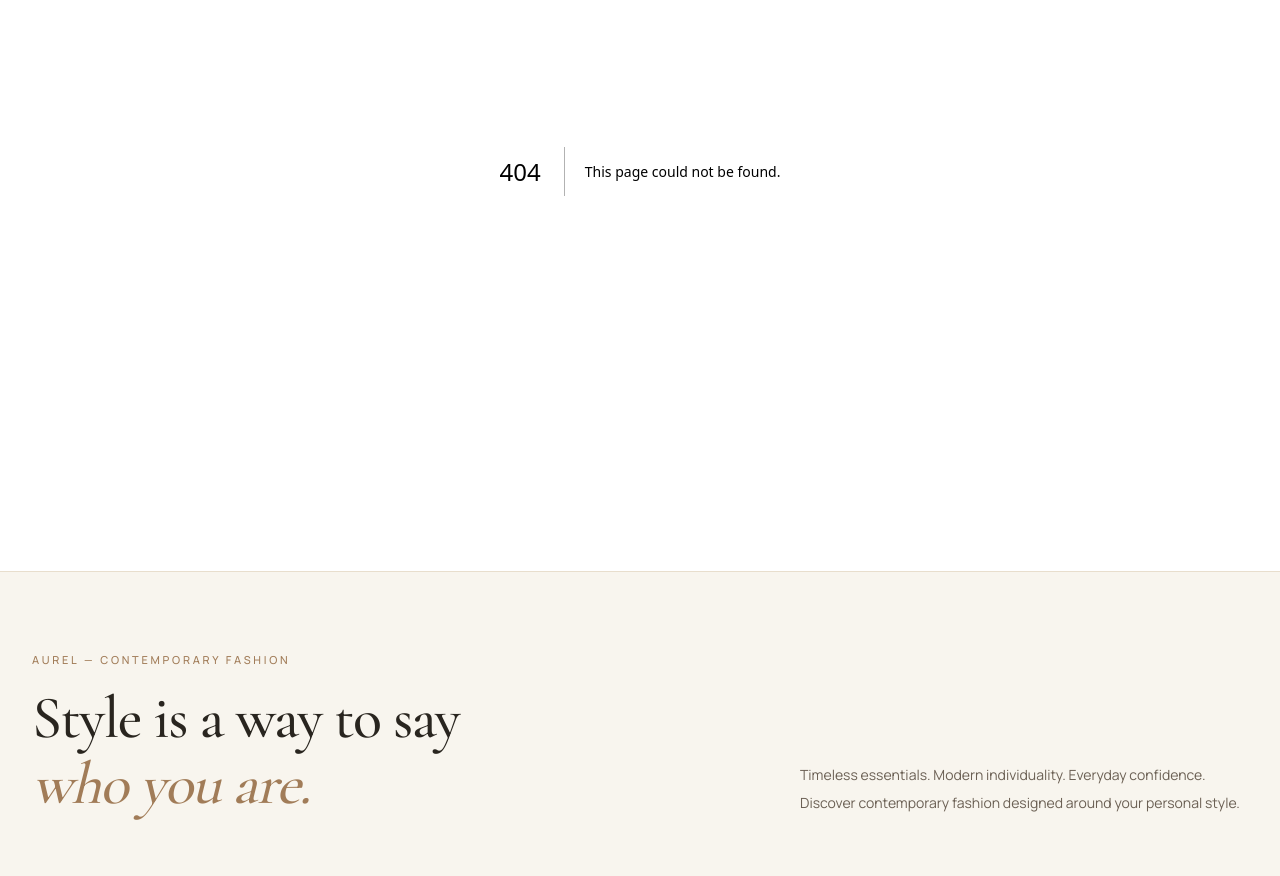
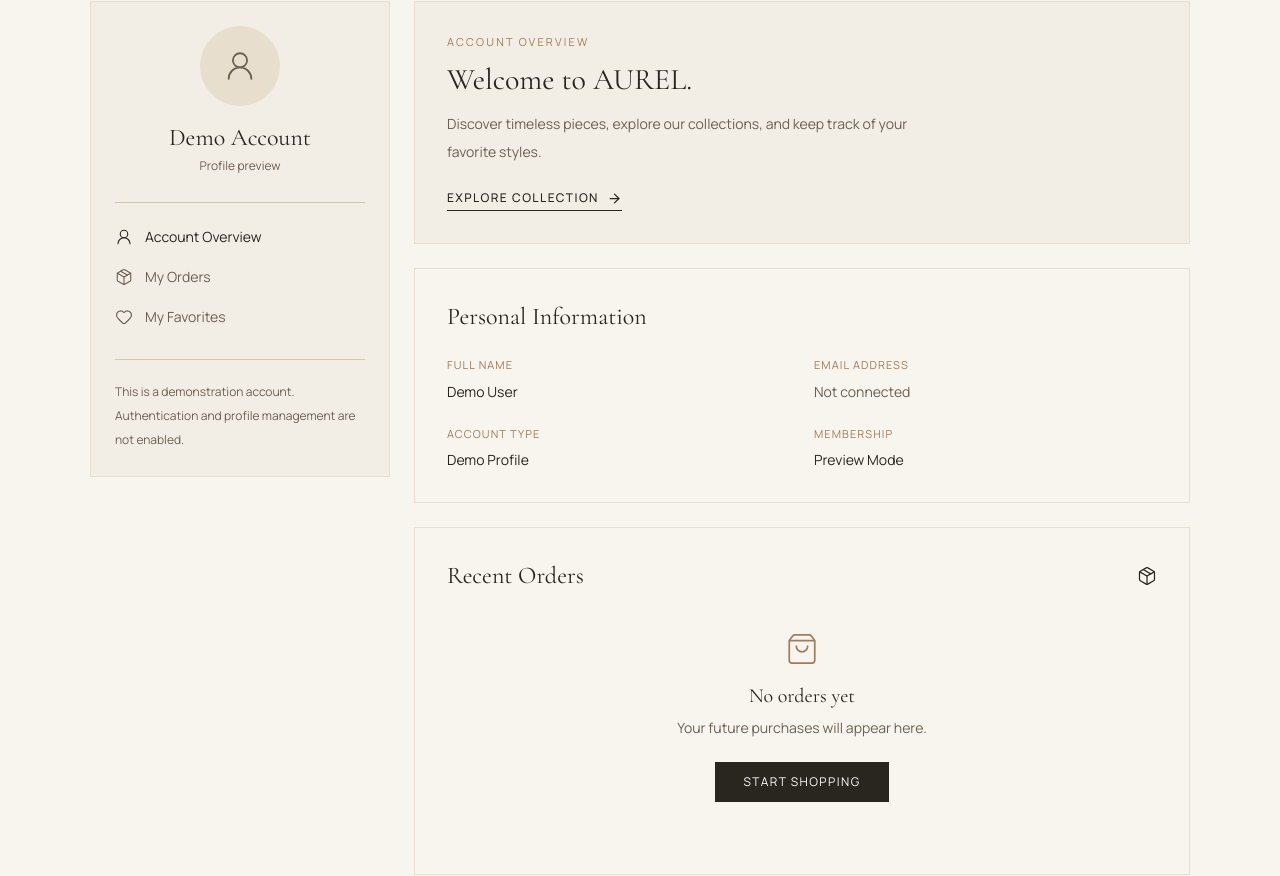
Before and after one commit to mntandrei/e-clothes-store, a Next.js app: page /account in a window 1280 px wide. Before the commit this address had no page. Shown: the part 337-1213 px from the top of the page. Built offline with nearby package versions, Linux system fonts and the light colour scheme.

Commit message:
added account page

```diff
--- /dev/null
+++ b/src/app/account/page.tsx
@@ -0,0 +1,182 @@
+
+import Link from "next/link";
+import {
+  UserRound,
+  Package,
+  Heart,
+  ArrowRight,
+  ShoppingBag,
+} from "lucide-react";
+
+export default function Account() {
+  return (
+    <main className="min-h-screen bg-[#f8f5ee] px-5 py-10 text-[#29251f] sm:px-8 lg:py-14">
+      <div className="mx-auto max-w-[1100px]">
+
+        {/* Page heading */}
+        <div className="mb-9 border-b border-[#d5c5ad] pb-7">
+          <p className="mb-3 text-[11px] uppercase tracking-[0.25em] text-[#a17c58]">
+            AUREL / PERSONAL SPACE
+          </p>
+
+          <h1 className="font-serif text-4xl sm:text-5xl">
+            My Account
+          </h1>
+
+          <p className="mt-3 text-sm text-[#6b6054]">
+            A personal space for your orders, details and favorites.
+          </p>
+        </div>
+
+        <div className="grid gap-6 lg:grid-cols-[300px_1fr]">
+
+          {/* Profile sidebar */}
+          <aside className="h-fit border border-[#e8decd] bg-[#f3eee5] p-6">
+            <div className="flex flex-col items-center border-b border-[#d5c5ad] pb-7 text-center">
+              <div className="flex size-20 items-center justify-center rounded-full bg-[#e8decd]">
+                <UserRound
+                  size={34}
+                  strokeWidth={1.3}
+                  className="text-[#6b6054]"
+                />
+              </div>
+
+              <h2 className="mt-4 font-serif text-2xl">
+                Demo Account
+              </h2>
+
+              <p className="mt-1 text-xs text-[#6b6054]">
+                Profile preview
+              </p>
+            </div>
+
+            <div className="space-y-5 pt-6">
+              <div className="flex items-center gap-3 text-sm">
+                <UserRound size={18} strokeWidth={1.5} />
+                <span>Account Overview</span>
+              </div>
+
+              <div className="flex items-center gap-3 text-sm text-[#6b6054]">
+                <Package size={18} strokeWidth={1.5} />
+                <span>My Orders</span>
+              </div>
+
+              <div className="flex items-center gap-3 text-sm text-[#6b6054]">
+                <Heart size={18} strokeWidth={1.5} />
+                <span>My Favorites</span>
+              </div>
+            </div>
+
+            <div className="mt-8 border-t border-[#d5c5ad] pt-5">
+              <p className="text-xs leading-6 text-[#6b6054]">
+                This is a demonstration account. Authentication
+                and profile management are not enabled.
+              </p>
+            </div>
+          </aside>
+
+          {/* Main content */}
+          <div className="flex flex-col gap-6">
+
+            {/* Welcome */}
+            <section className="border border-[#e8decd] bg-[#f3eee5] p-6 sm:p-8">
+              <p className="text-[11px] uppercase tracking-[0.2em] text-[#a17c58]">
+                ACCOUNT OVERVIEW
+              </p>
+
+              <h2 className="mt-3 font-serif text-3xl">
+                Welcome to AUREL.
+              </h2>
+
+              <p className="mt-3 max-w-lg text-sm leading-7 text-[#6b6054]">
+                Discover timeless pieces, explore our collections,
+                and keep track of your favorite styles.
+              </p>
+
+              <Link
+                href="/shop"
+                className="mt-6 inline-flex items-center gap-2 border-b border-[#29251f] pb-1 text-xs font-medium tracking-[0.12em] transition-colors hover:border-[#a17c58] hover:text-[#a17c58]"
+              >
+                EXPLORE COLLECTION
+                <ArrowRight size={15} />
+              </Link>
+            </section>
+
+            {/* Personal information */}
+            <section className="border border-[#e8decd] p-6 sm:p-8">
+              <h2 className="font-serif text-2xl">
+                Personal Information
+              </h2>
+
+              <div className="mt-6 grid gap-6 sm:grid-cols-2">
+                <div>
+                  <p className="mb-2 text-[11px] uppercase tracking-widest text-[#a17c58]">
+                    Full Name
+                  </p>
+                  <p className="text-sm">Demo User</p>
+                </div>
+
+                <div>
+                  <p className="mb-2 text-[11px] uppercase tracking-widest text-[#a17c58]">
+                    Email Address
+                  </p>
+                  <p className="text-sm text-[#6b6054]">
+                    Not connected
+                  </p>
+                </div>
+
+                <div>
+                  <p className="mb-2 text-[11px] uppercase tracking-widest text-[#a17c58]">
+                    Account Type
+                  </p>
+                  <p className="text-sm">Demo Profile</p>
+                </div>
+
+                <div>
+                  <p className="mb-2 text-[11px] uppercase tracking-widest text-[#a17c58]">
+                    Membership
+                  </p>
+                  <p className="text-sm">Preview Mode</p>
+                </div>
+              </div>
+            </section>
+
+            {/* Orders */}
+            <section className="border border-[#e8decd] p-6 sm:p-8">
+              <div className="flex items-center justify-between">
+                <h2 className="font-serif text-2xl">
+                  Recent Orders
+                </h2>
+                <Package size={20} strokeWidth={1.5} />
+              </div>
+
+              <div className="flex flex-col items-center py-10 text-center">
+                <ShoppingBag
+                  size={34}
+                  strokeWidth={1.2}
+                  className="text-[#a17c58]"
+                />
+
+                <h3 className="mt-4 font-serif text-xl">
+                  No orders yet
+                </h3>
+
+                <p className="mt-2 text-sm text-[#6b6054]">
+                  Your future purchases will appear here.
+                </p>
+
+                <Link
+                  href="/shop"
+                  className="mt-6 bg-[#29251f] px-7 py-3 text-xs tracking-[0.12em] text-white transition-colors hover:bg-[#a17c58]"
+                >
+                  START SHOPPING
+                </Link>
+              </div>
+            </section>
+
+          </div>
+        </div>
+      </div>
+    </main>
+  );
+}
--- a/src/app/checkout/page.tsx
+++ b/src/app/checkout/page.tsx
@@ -0,0 +1,3 @@
+export default function CheckOut() {
+
+}
--- a/src/app/components/layout/NavBar.tsx
+++ b/src/app/components/layout/NavBar.tsx
@@ -83,12 +83,13 @@ export default function NavBar() {
               isOpen={openPanel === "cart"}
               onClick={() => setOpenPanel((prev) =>  prev === "cart" ? null : "cart")}/>
 
-            <button
+            <Link
               type="button"
+              href="/account"
               aria-label="Account"
               className="cursor-pointer transition-colors duration-200 hover:text-[#a17c58]">
               <UserRound size={19} strokeWidth={1.8} />
-            </button>
+            </Link>
 
             {openPanel === "favorites" && <FavoritesDropdown />}
             {openPanel === "cart" && <CartDropdown />}
```
